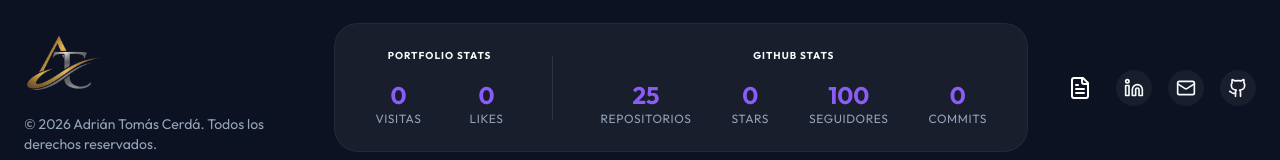
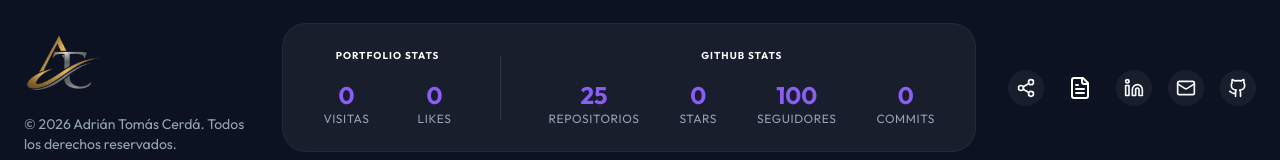
Before and after one commit to AdevTC/myportfolio, a Next.js app: page /projects in a window 1280 px wide. Shown: the part 952-1112 px from the top of the page. Built offline with nearby package versions, Linux system fonts and the light colour scheme; no server answers; the database is empty.

Commit message:
shareButton

```diff
--- a/src/components/Footer.tsx
+++ b/src/components/Footer.tsx
@@ -10,6 +10,7 @@ import { useGithubStats } from "@/hooks/useGithubStats";
 import { doc, onSnapshot } from "firebase/firestore";
 import { db } from "@/lib/firebase";
 import DownloadCV from "./DownloadCV";
+import ShareButton from "./ShareButton";
 
 function Counter({ to, label }: { to: number; label: string }) {
     const [count, setCount] = useState(0);
@@ -137,6 +138,7 @@ export default function Footer() {
 
                 {/* Social Links */}
                 <div className="flex gap-4 items-center">
+                    <ShareButton className="p-2 bg-white/5 rounded-full hover:bg-primary hover:text-white transition-colors" />
                     <DownloadCV variant="icon" />
                     <a href="https://linkedin.com/in/adriantomascerda" target="_blank" rel="noopener noreferrer"
                         className="p-2 bg-white/5 rounded-full hover:bg-primary hover:text-white transition-colors">
--- /dev/null
+++ b/src/components/ShareButton.tsx
@@ -0,0 +1,57 @@
+"use client";
+
+import { useState } from "react";
+import { Share2, Check, Copy } from "lucide-react";
+import { cn } from "@/lib/utils";
+
+interface ShareButtonProps {
+    className?: string;
+    variant?: "icon" | "full";
+}
+
+export default function ShareButton({ className, variant = "icon" }: ShareButtonProps) {
+    const [copied, setCopied] = useState(false);
+
+    const handleShare = async () => {
+        try {
+            await navigator.clipboard.writeText("https://adriantomascerda.vercel.app/");
+            setCopied(true);
+            setTimeout(() => setCopied(false), 2000);
+        } catch (err) {
+            console.error("Failed to copy:", err);
+        }
+    };
+
+    return (
+        <button
+            onClick={handleShare}
+            className={cn(
+                "relative transition-all duration-300 group flex items-center justify-center",
+                className
+            )}
+            title="Copiar enlace del portafolio"
+            aria-label="Compartir portafolio"
+        >
+            <div className={cn(
+                "transition-all duration-300 transform",
+                copied ? "scale-0 opacity-0 absolute" : "scale-100 opacity-100"
+            )}>
+                <Share2 size={20} />
+            </div>
+
+            <div className={cn(
+                "transition-all duration-300 transform absolute text-green-500",
+                copied ? "scale-100 opacity-100" : "scale-0 opacity-0"
+            )}>
+                <Check size={20} />
+            </div>
+
+            {/* Tooltip-ish feedback for non-icon variants or just extra UX */}
+            {variant === "full" && (
+                <span className="ml-2 font-medium">
+                    {copied ? "¡Enlace Copiado!" : "Compartir"}
+                </span>
+            )}
+        </button>
+    );
+}
```
